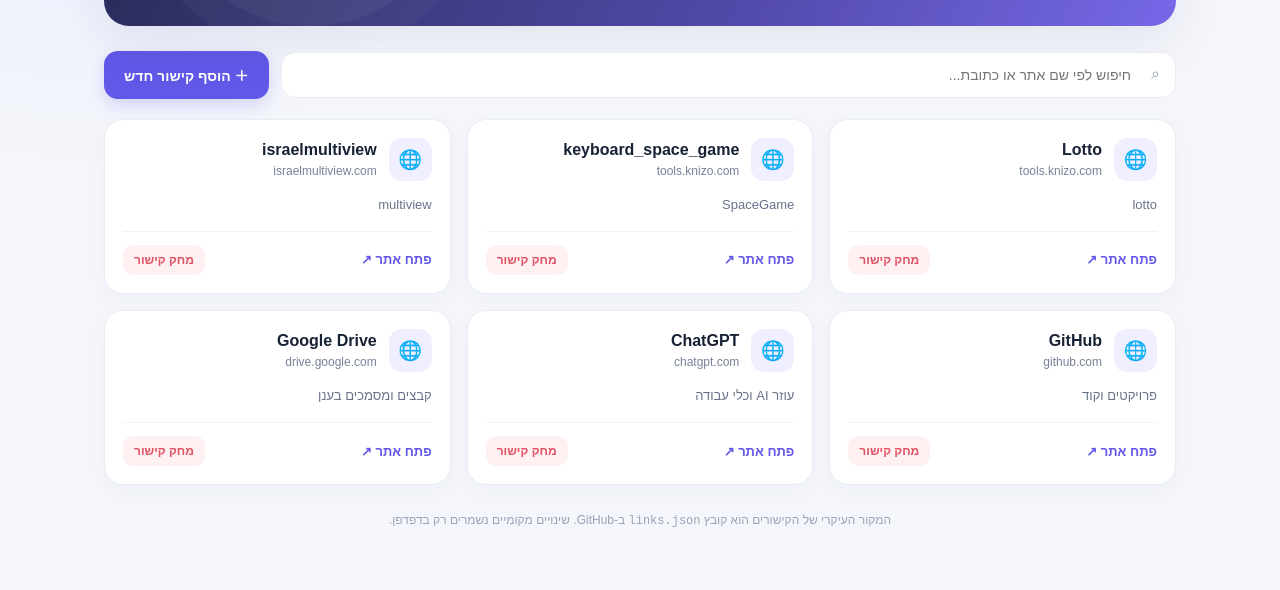
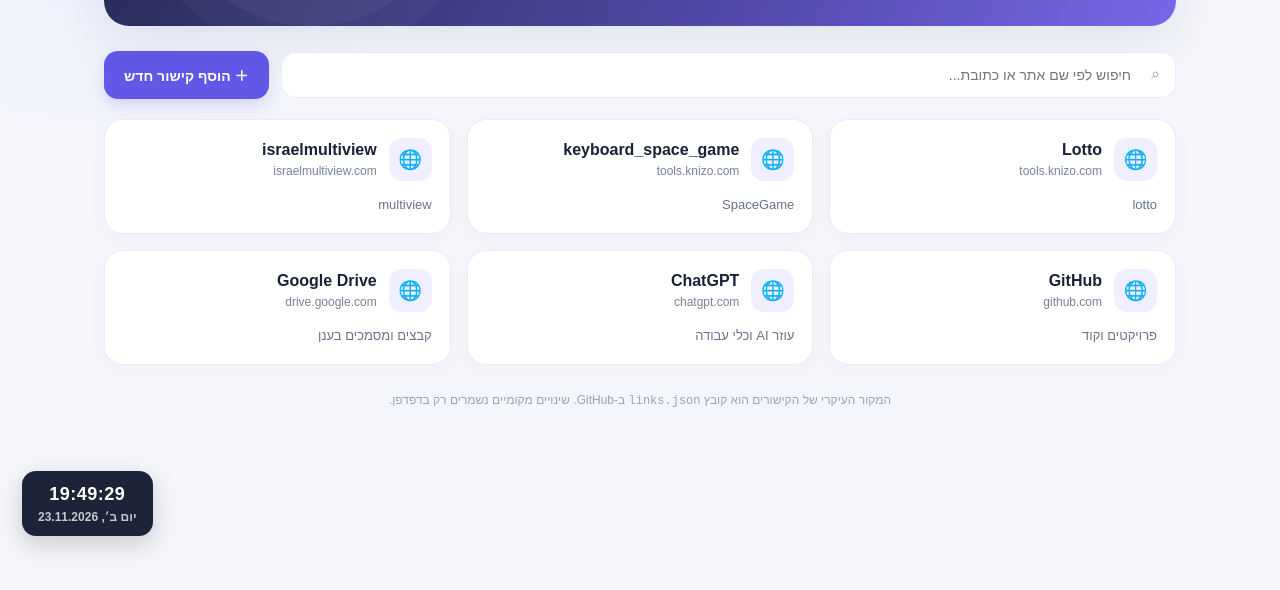
Before and after one commit to knizo/tools, a plain HTML site: page index.html in a window 1280 px wide. Shown: the part 242-832 px from the top of the page. After the commit the page ends 800 px from the top, so only its background shows below. Drawn offline with Linux system fonts and the light colour scheme.

Commit message:
Implement clock display in index.html
Added a clock display to the bottom left corner of the page, showing the current time and date in Hebrew format.

```diff
--- a/index.html
+++ b/index.html
@@ -15,13 +15,38 @@ h1{font-size:28px;margin:0 0 6px}.sub{color:var(--muted);font-size:14px}.count{b
 .hero h2{font-size:23px;margin:0 0 8px}.hero p{margin:0;color:#e1e0ff;font-size:14px;line-height:1.6}.hero-icon{font-size:50px;opacity:.9;z-index:1}
 .toolbar{display:flex;gap:12px;align-items:center;margin-bottom:20px;flex-wrap:wrap}.search{flex:1;position:relative;min-width:200px}.search input{width:100%;padding:14px 44px 14px 16px;border:1px solid var(--line);border-radius:14px;background:#fff;font-size:14px;outline:none;transition:.2s}.search input:focus,.field input:focus{border-color:var(--accent);box-shadow:0 0 0 3px #6258e81a}.search span{position:absolute;right:16px;top:13px;color:#9aa3b5}
 button{border:0;cursor:pointer;font-weight:700;font-size:14px;transition:.18s}.add-btn{background:var(--accent);color:white;padding:14px 20px;border-radius:14px;box-shadow:0 7px 16px #6258e833}.add-btn:hover{background:#5046d4;transform:translateY(-1px)}
-.grid{display:grid;grid-template-columns:repeat(3,minmax(0,1fr));gap:16px}.card{background:var(--surface);border:1px solid var(--line);border-radius:19px;padding:18px;box-shadow:0 5px 18px #24304d08;transition:.2s;min-width:0}.card:hover{transform:translateY(-3px);box-shadow:var(--shadow)}
+.grid{display:grid;grid-template-columns:repeat(3,minmax(0,1fr));gap:16px}
+.card{background:var(--surface);border:1px solid var(--line);border-radius:19px;padding:18px;box-shadow:0 5px 18px #24304d08;transition:.2s;min-width:0;cursor:pointer;text-decoration:none;color:inherit;display:block}
+.card:hover{transform:translateY(-3px);box-shadow:var(--shadow);border-color:#d4d0ff}
 .card-head{display:flex;align-items:center;gap:12px;margin-bottom:14px}.favicon{width:43px;height:43px;border-radius:13px;background:#f0efff;display:grid;place-items:center;color:var(--accent);font-size:19px;font-weight:800;flex-shrink:0;overflow:hidden}.card-title{min-width:0;flex:1}.card-title h3{font-size:16px;margin:0 0 5px;white-space:nowrap;overflow:hidden;text-overflow:ellipsis}.card-title small{font-size:12px;color:var(--muted);direction:ltr;display:block;text-align:right;white-space:nowrap;overflow:hidden;text-overflow:ellipsis}
-.card-desc{font-size:13px;color:#68738a;line-height:1.55;min-height:20px;margin:0 0 16px;overflow-wrap:anywhere}.card-actions{display:flex;align-items:center;justify-content:space-between;border-top:1px solid #f0f2f7;padding-top:13px}.visit{color:var(--accent);text-decoration:none;font-size:13px;font-weight:700}.visit:hover{text-decoration:underline}.delete{background:#fff0f1;color:var(--danger);padding:8px 11px;border-radius:10px;font-size:12px}.delete:hover{background:#ffe1e4}
+.card-desc{font-size:13px;color:#68738a;line-height:1.55;min-height:20px;margin:0;overflow-wrap:anywhere}
 .empty{grid-column:1/-1;text-align:center;padding:55px 20px;background:#fff;border:1px dashed #d9deea;border-radius:20px;color:var(--muted)}.empty b{display:block;color:var(--ink);font-size:17px;margin:10px 0 6px}
-.modal-backdrop{position:fixed;inset:0;background:#12182b80;display:none;align-items:center;justify-content:center;padding:18px;z-index:5}.modal-backdrop.show{display:flex}.modal{width:min(460px,100%);background:#fff;border-radius:22px;padding:25px;box-shadow:0 25px 80px #10162c55}.modal h2{margin:0 0 7px;font-size:21px}.modal p{margin:0 0 20px;color:var(--muted);font-size:13px}.field{margin-bottom:14px}.field label{display:block;font-size:13px;font-weight:700;margin-bottom:7px}.field input{width:100%;border:1px solid var(--line);border-radius:12px;padding:12px 13px;font-size:14px;outline:none}.modal-actions{display:flex;gap:10px;margin-top:20px}.modal-actions button{flex:1;padding:13px;border-radius:12px}.save{background:var(--accent);color:white}.cancel{background:#f1f3f8;color:#59647a}.toast{position:fixed;bottom:24px;left:24px;background:#202943;color:#fff;padding:12px 17px;border-radius:12px;font-size:13px;opacity:0;transform:translateY(10px);transition:.25s;pointer-events:none}.toast.show{opacity:1;transform:translateY(0)}
+.modal-backdrop{position:fixed;inset:0;background:#12182b80;display:none;align-items:center;justify-content:center;padding:18px;z-index:5}.modal-backdrop.show{display:flex}.modal{width:min(460px,100%);background:#fff;border-radius:22px;padding:25px;box-shadow:0 25px 80px #10162c55}.modal h2{margin:0 0 7px;font-size:21px}.modal p{margin:0 0 20px;color:var(--muted);font-size:13px}.field{margin-bottom:14px}.field label{display:block;font-size:13px;font-weight:700;margin-bottom:7px}.field input{width:100%;border:1px solid var(--line);border-radius:12px;padding:12px 13px;font-size:14px;outline:none}.modal-actions{display:flex;gap:10px;margin-top:20px}.modal-actions button{flex:1;padding:13px;border-radius:12px}.save{background:var(--accent);color:white}.cancel{background:#f1f3f8;color:#59647a}.toast{position:fixed;bottom:24px;left:24px;background:#202943;color:#fff;padding:12px 17px;border-radius:12px;font-size:13px;opacity:0;transform:translateY(10px);transition:.25s;pointer-events:none;z-index:10}.toast.show{opacity:1;transform:translateY(0)}
 footer{text-align:center;color:#9aa3b5;font-size:12px;margin-top:28px}
-@media(max-width:850px){.grid{grid-template-columns:repeat(2,minmax(0,1fr))}}@media(max-width:580px){.wrap{padding:25px 15px 45px}.top{align-items:flex-start}.hero{padding:23px}.hero-icon{font-size:38px}.hero h2{font-size:20px}.toolbar{flex-wrap:wrap}.search{flex-basis:100%}.add-btn{width:100%}.grid{grid-template-columns:1fr}h1{font-size:24px}}
+
+/* שעון בפינה השמאלית */
+.clock-box{
+  position:fixed;
+  bottom:22px;
+  left:22px;
+  background:#1e2438;
+  color:#fff;
+  padding:10px 16px;
+  border-radius:14px;
+  font-size:14px;
+  font-weight:600;
+  box-shadow:0 8px 24px rgba(0,0,0,.18);
+  z-index:20;
+  direction:ltr;
+  text-align:center;
+  line-height:1.45;
+  min-width:130px;
+}
+.clock-box .time{font-size:18px;letter-spacing:0.5px}
+.clock-box .date{font-size:12px;opacity:.75;margin-top:2px}
+
+@media(max-width:850px){.grid{grid-template-columns:repeat(2,minmax(0,1fr))}}
+@media(max-width:580px){.wrap{padding:25px 15px 45px}.top{align-items:flex-start}.hero{padding:23px}.hero-icon{font-size:38px}.hero h2{font-size:20px}.toolbar{flex-wrap:wrap}.search{flex-basis:100%}.add-btn{width:100%}.grid{grid-template-columns:1fr}h1{font-size:24px}.clock-box{bottom:14px;left:14px;padding:8px 12px;font-size:13px}.clock-box .time{font-size:16px}}
 </style>
 </head>
 <body>
@@ -41,6 +66,12 @@ footer{text-align:center;color:#9aa3b5;font-size:12px;margin-top:28px}
   <section class="grid" id="grid" aria-live="polite"></section>
   <footer>המקור העיקרי של הקישורים הוא קובץ <code>links.json</code> ב-GitHub. שינויים מקומיים נשמרים רק בדפדפן.</footer>
 </main>
+
+<!-- שעון -->
+<div class="clock-box" id="clockBox">
+  <div class="time" id="clockTime">--:--:--</div>
+  <div class="date" id="clockDate">--/--/----</div>
+</div>
 
 <div class="modal-backdrop" id="backdrop">
   <form class="modal" id="linkForm">
@@ -87,9 +118,8 @@ function render() {
   }
 
   grid.innerHTML = filtered.map(x => {
-    const i = links.indexOf(x);
     const host = domain(x.url);
-    return `<article class="card">
+    return `<a class="card" href="${esc(x.url)}" target="_blank" rel="noopener noreferrer">
       <div class="card-head">
         <div class="favicon">🌐</div>
         <div class="card-title">
@@ -98,11 +128,7 @@ function render() {
         </div>
       </div>
       <p class="card-desc">${esc(x.description || ' ')}</p>
-      <div class="card-actions">
-        <a class="visit" href="${esc(x.url)}" target="_blank" rel="noopener noreferrer">פתח אתר ↗</a>
-        <button class="delete" data-delete="${i}" aria-label="מחק ${esc(x.name)}">מחק קישור</button>
-      </div>
-    </article>`;
+    </a>`;
   }).join('');
 }
 
@@ -172,25 +198,23 @@ async function loadFromJson(showToast = true) {
   }
 }
 
+// ===== שעון =====
+function updateClock() {
+  const now = new Date();
+  const time = now.toLocaleTimeString('he-IL', { hour: '2-digit', minute: '2-digit', second: '2-digit' });
+  const date = now.toLocaleDateString('he-IL', { weekday: 'short', day: '2-digit', month: '2-digit', year: 'numeric' });
+  document.getElementById('clockTime').textContent = time;
+  document.getElementById('clockDate').textContent = date;
+}
+updateClock();
+setInterval(updateClock, 1000);
+
+// אירועים
 document.getElementById('openModal').addEventListener('click', open);
 document.getElementById('closeModal').addEventListener('click', close);
 backdrop.addEventListener('click', e => { if (e.target === backdrop) close(); });
 document.addEventListener('keydown', e => { if (e.key === 'Escape') close(); });
 search.addEventListener('input', render);
-
-grid.addEventListener('click', e => {
-  const btn = e.target.closest('[data-delete]');
-  if (!btn) return;
-  const i = Number(btn.dataset.delete);
-  const name = links[i]?.name;
-  if (!Number.isInteger(i) || !links[i]) return;
-  if (confirm(`למחוק את הקישור "${name}"?`)) {
-    links.splice(i, 1);
-    saveLocal();
-    render();
-    toast('הקישור נמחק (רק מקומית)');
-  }
-});
 
 form.addEventListener('submit', e => {
   e.preventDefault();
```
